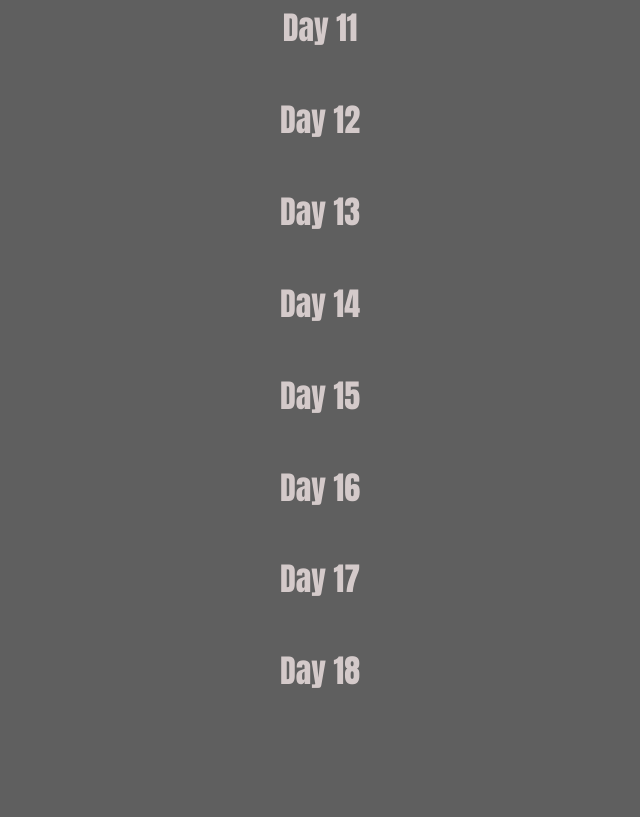
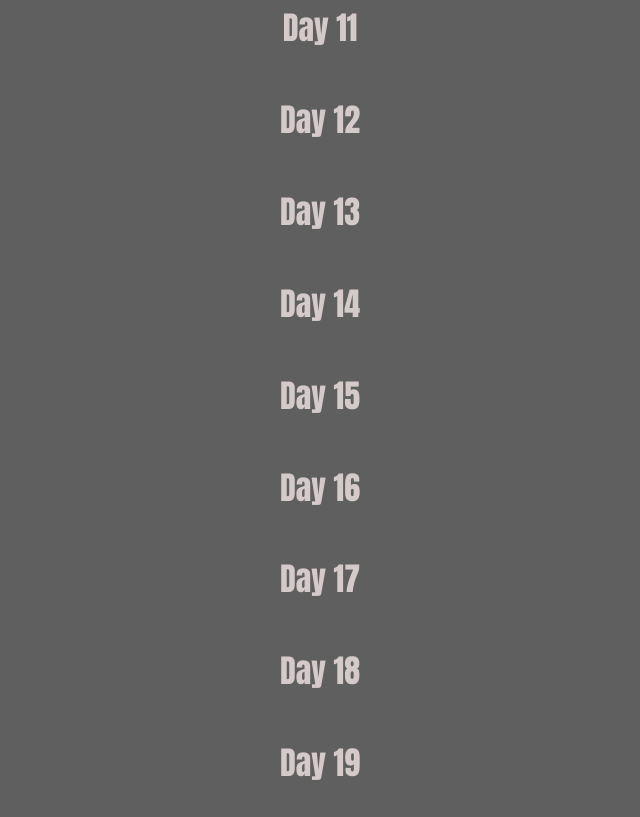
Before and after one commit to Hasanhayat/web, a plain HTML site: page index.html in a window 1280 px wide. Shown: the part 969-1786 px from the top of the page, without its empty margins (320-960 px from the left). Before the commit the page ends 1694 px from the top, so only its background shows below. Drawn offline with Linux system fonts and the light colour scheme.

Commit message:
Update index.html

```diff
--- a/index.html
+++ b/index.html
@@ -24,6 +24,7 @@ hi<!DOCTYPE html>
     <h1>day 16</h1>
     <h1>day 17</h1>
     <h1>day 18</h1>
+    <h1>day 19</h1>
 
     <script src="app.js"></script>
 </body>
```
